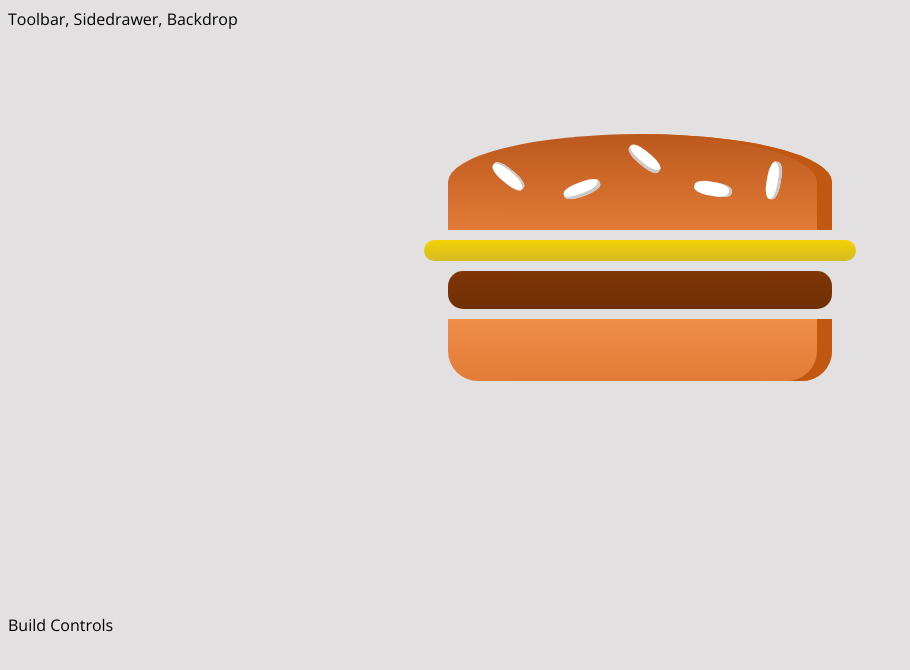
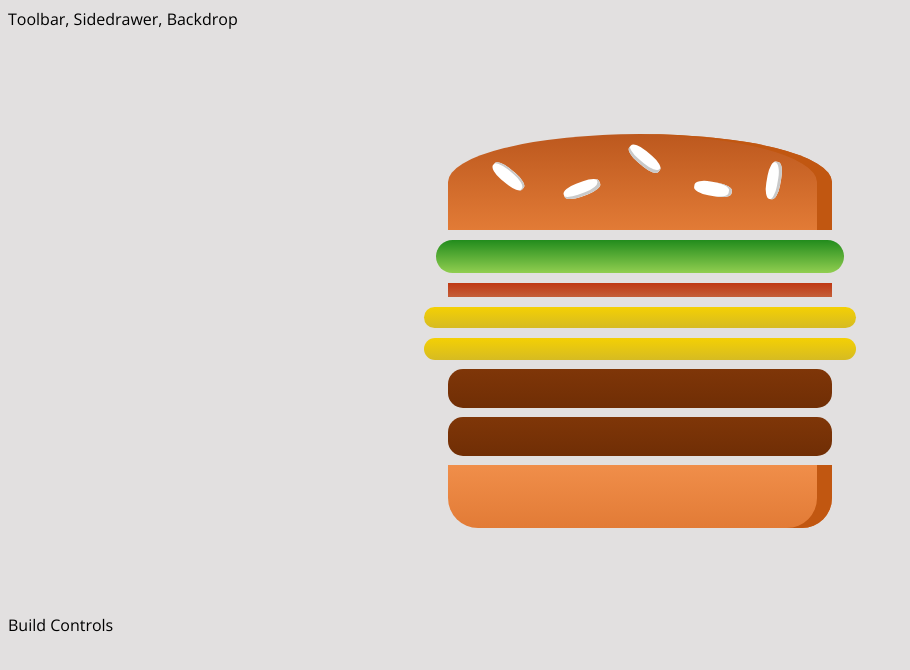
Before and after one commit to sweeptic/Burger-Project, a React (Create React App) app: page / in a window 1280 px wide. Shown: the top 670 px of the page, without its empty margins (0-910 px from the left). Built offline with nearby package versions, Linux system fonts and the light colour scheme.

Commit message:
11. Outputting Burger Ingredients Dynamically

```diff
--- a/src/components/Burger/Burger.js
+++ b/src/components/Burger/Burger.js
@@ -1,16 +1,25 @@
-import React from 'react'
-import classes from './Burger.module.css'
-import BurgerIngredient from './BurgerIngredient/BurgerIngredient'
+import React from "react";
+import classes from "./Burger.module.css";
+import BurgerIngredient from "./BurgerIngredient/BurgerIngredient";
 
 const burger = (props) => {
+    const transformedIngredients = Object.keys(props.ingredients).map(
+        (igKey) => {
+            return [...Array(props.ingredients[igKey])].map((_, index) => (
+                <BurgerIngredient key={igKey + index} type={igKey} />
+            ));
+        }
+    );
     return (
         <div className={classes.Burger}>
-            <BurgerIngredient type="bread-top"/>
-            <BurgerIngredient type="cheese"/>
-            <BurgerIngredient type="meat"/>
-            <BurgerIngredient type="bread-bottom"/>
+            <BurgerIngredient type="bread-top" />
+            {transformedIngredients}
+            {/* <BurgerIngredient type="cheese" />
+            <BurgerIngredient type="cheese" />
+            <BurgerIngredient type="meat" /> */}
+            <BurgerIngredient type="bread-bottom" />
         </div>
-    )
-}
+    );
+};
 
-export default burger
+export default burger;
--- a/src/containers/BurgerBuilder/BurgerBuilder.js
+++ b/src/containers/BurgerBuilder/BurgerBuilder.js
@@ -3,11 +3,25 @@
 import Burger from "../../components/Burger/Burger";
 
 class BurgerBuilder extends Component {
+    // constructor(props) {
+    //     super(props);
+    //     this.state = {...}
+    // }
+
+    state = {
+        ingredients: {
+            salad: 1,
+            bacon: 1,
+            cheese: 2,
+            meat: 2,
+        },
+    };
+
     render() {
         return (
             <Aux>
                 {/* graphical representation of burger */}
-                <Burger/>
+                <Burger ingredients={this.state.ingredients} />
                 <div>Build Controls</div>
             </Aux>
         );
```
